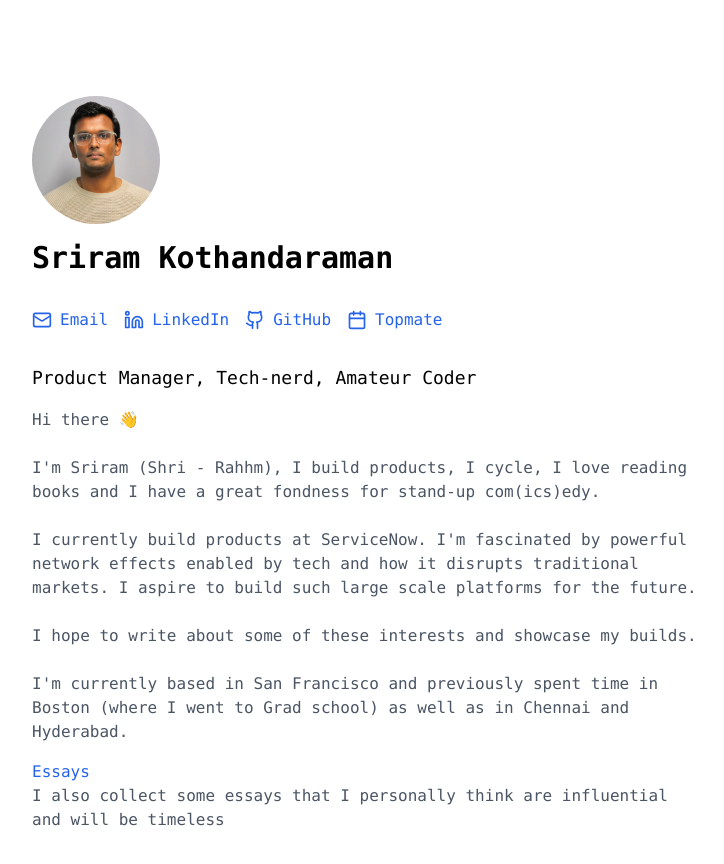
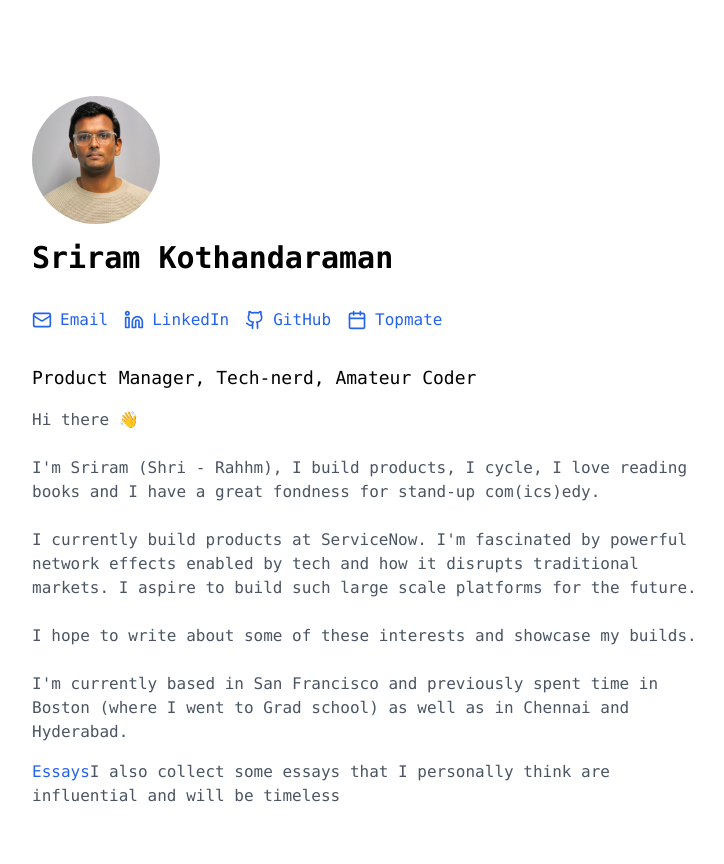
Before and after one commit to sriramkj07/Personalwebsite, a Next.js app: page / in a window 1280 px wide. Shown: the top 864 px of the page, without its empty margins (272-996 px from the left). Built offline with nearby package versions, Linux system fonts and the light colour scheme.

Commit message:
Update page.tsx

```diff
--- a/app/page.tsx
+++ b/app/page.tsx
@@ -61,9 +61,9 @@ export default function Home() {
   <Link href="/essays" className="text-blue-600 hover:text-blue-800">
     Essays
   </Link>
-  <div className="text-gray-600">
+  <span className="text-gray-600">
     I also collect some essays that I personally think are influential and will be timeless
-  </div>
+  </span>
 </div>
 </div>
       </div>
```
